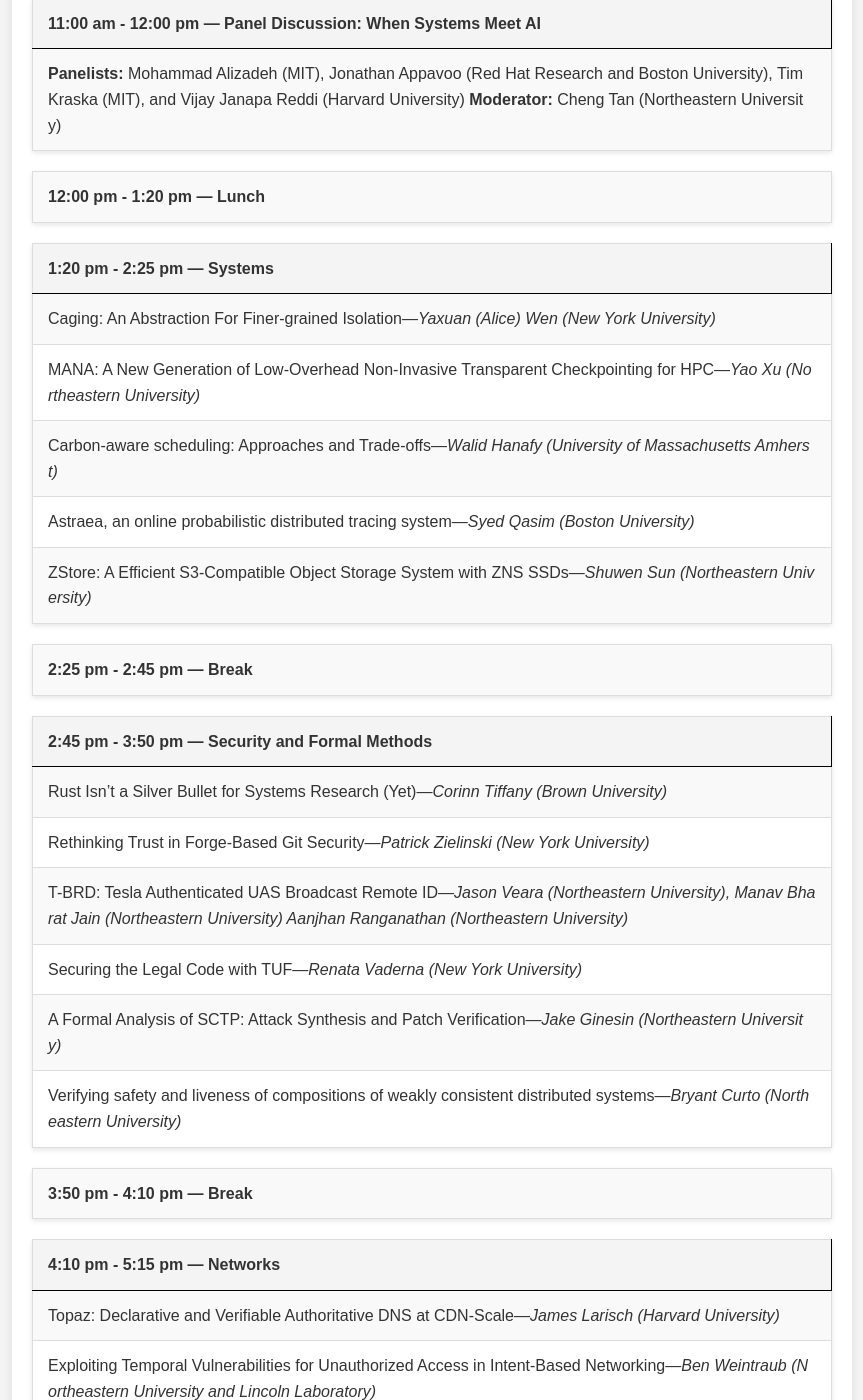
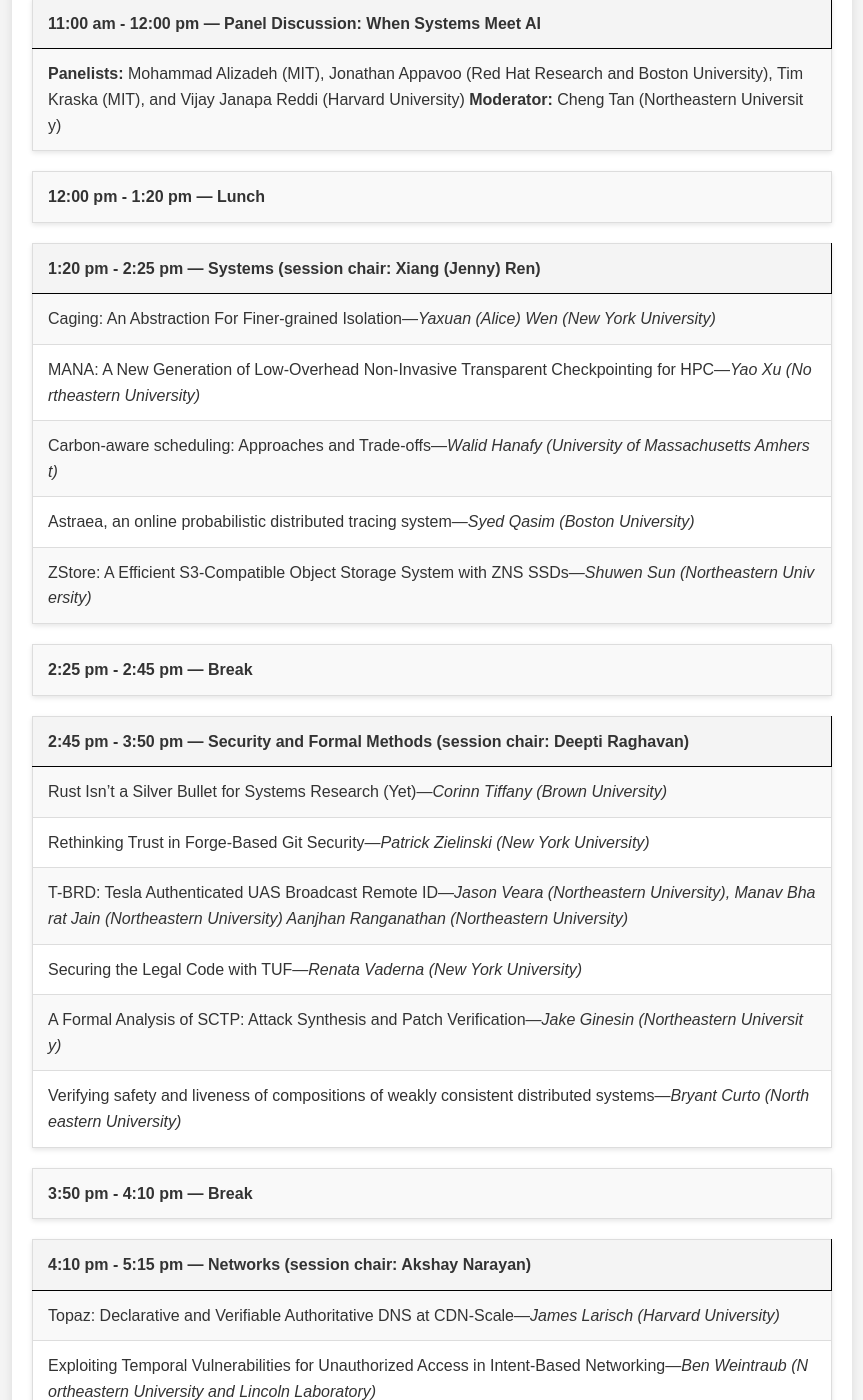
Before and after one commit to Khoury-srg/nesd25, a Jekyll site: the page built from index.markdown, in a window 1280 px wide and 1400 px high, scrolled down 1768 px. Shown: the whole window, without its empty margins (208-1071 px from the left). Built offline with Jekyll 4.4.1, drawn with Linux system fonts in a browser that asks for light colours; some of the changed text lies outside the part shown.

Commit message:
session chairs

```diff
--- a/index.markdown
+++ b/index.markdown
@@ -49,7 +49,7 @@ To present your work at NESysDay'25, please submit the following information to
 
 | **8:55 am - 9:00 am --- Opening Remarks** |
 
-| 9:00 am - 10:35 am --- Machine Learning Systems |
+| 9:00 am - 10:35 am --- Machine Learning Systems (session chair: Yigong Hu) |
 |:--------------------------|
 | Stateful Large Language Model Serving with Pensieve---*Jinkun Lin (New York University)* |
 | QuArch: Crowdsourcing an ML Dataset for Benchmarking AI in Computer Architecture---*Shvetank Prakash (Harvard University)* |
@@ -70,7 +70,7 @@ To present your work at NESysDay'25, please submit the following information to
 | **12:00 pm - 1:20 pm --- Lunch** |
 
 
-| 1:20 pm - 2:25 pm --- Systems |
+| 1:20 pm - 2:25 pm --- Systems (session chair: Xiang (Jenny) Ren) |
 |:--------------------------|
 | Caging: An Abstraction For Finer-grained Isolation---*Yaxuan (Alice) Wen (New York University)* |
 | MANA: A New Generation of Low-Overhead Non-Invasive Transparent Checkpointing for HPC---*Yao Xu (Northeastern University)* |
@@ -80,7 +80,7 @@ To present your work at NESysDay'25, please submit the following information to
 
 | **2:25 pm - 2:45 pm --- Break** |
 
-| 2:45 pm - 3:50 pm --- Security and Formal Methods |
+| 2:45 pm - 3:50 pm --- Security and Formal Methods (session chair: Deepti Raghavan) |
 |:--------------------------|
 | Rust Isn't a Silver Bullet for Systems Research (Yet)---*Corinn Tiffany (Brown University)* |
 | Rethinking Trust in Forge-Based Git Security---*Patrick Zielinski (New York University)* |
@@ -91,7 +91,7 @@ To present your work at NESysDay'25, please submit the following information to
 
 | **3:50 pm - 4:10 pm --- Break** |
 
-| 4:10 pm - 5:15 pm --- Networks |
+| 4:10 pm - 5:15 pm --- Networks (session chair: Akshay Narayan) |
 |:--------------------------|
 | Topaz: Declarative and Verifiable Authoritative DNS at CDN-Scale---*James Larisch (Harvard University)* |
 | Exploiting Temporal Vulnerabilities for Unauthorized Access in Intent-Based Networking---*Ben Weintraub (Northeastern University and Lincoln Laboratory)* |
```
